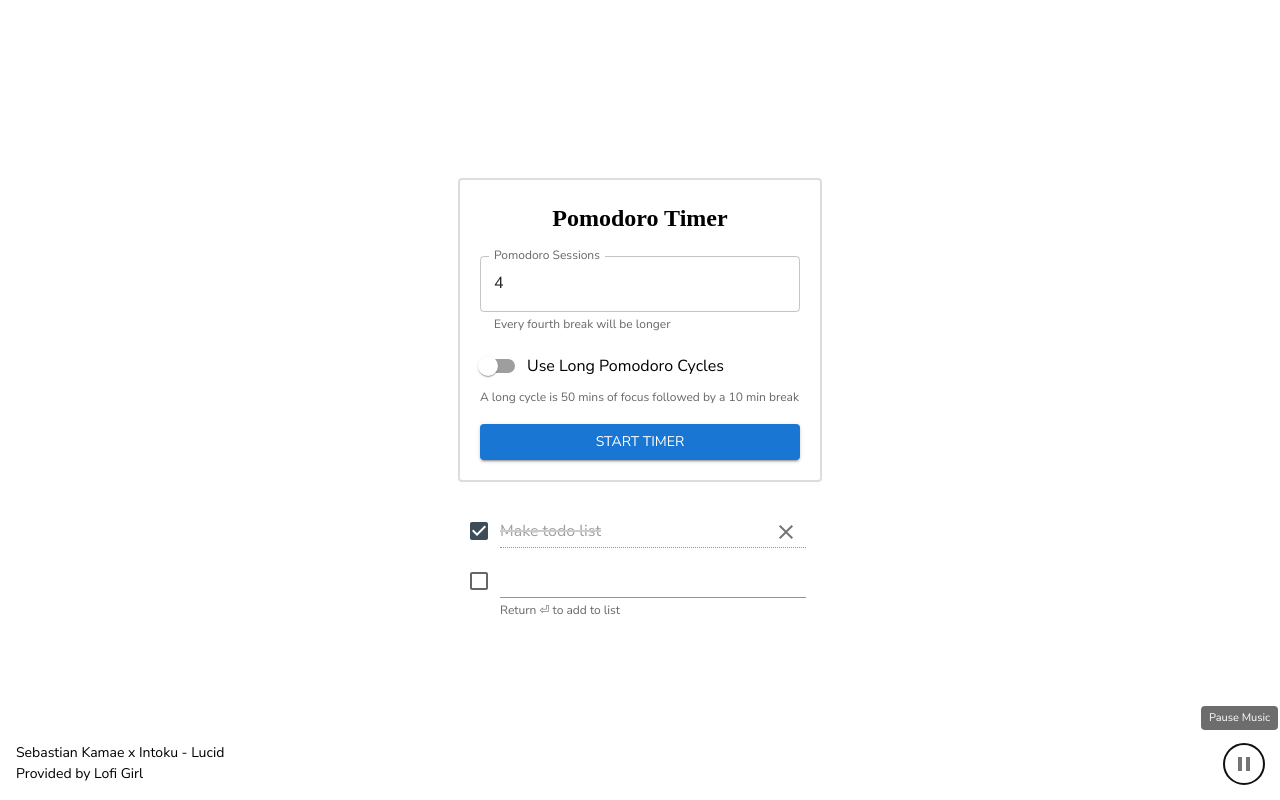
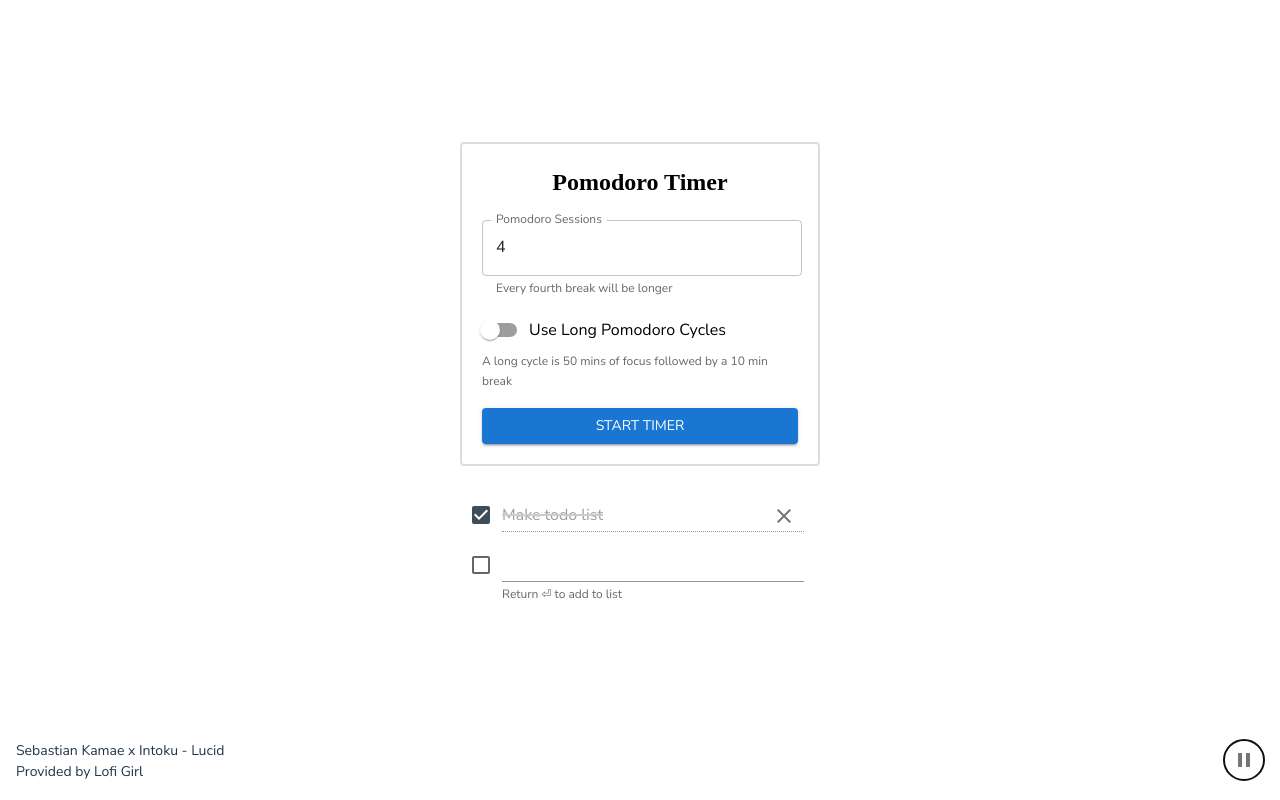
Before and after one commit to EvanRibey/pomodoro-timer, a React (Vite) app: page / in a window 1280 px wide. Both pictures are taken after a click on the button 1244 px from the left and 764 px from the top of the page. Built offline with nearby package versions, Linux system fonts and the light colour scheme; a web font is replaced by a local one.

Commit message:
add background so song information isn't covered

```diff
--- a/src/App.css
+++ /dev/null
@@ -1,23 +0,0 @@
-body {
-  background-color: white;
-  transition: background-color 0.2s;
-
-  &.break {
-    background-color: #18b6e7;
-  }
-
-  &.longBreak {
-    background-color: #18b6e7;
-  }
-
-  &.focus {
-    background-color: #2bd48e;
-  }
-}
-
-#root {
-  max-width: 1280px;
-  margin: 0 auto;
-  text-align: center;
-  font-family: 'Nunito Sans', sans-serif;
-}
--- /dev/null
+++ b/src/App.less
@@ -0,0 +1,51 @@
+body {
+  background-color: white;
+  transition: background-color 0.2s;
+
+  @media screen and (max-width: 912px) {
+    .sticky-buttons {
+      background-color: white;
+    }
+  }
+
+  &.break {
+    background-color: #18b6e7;
+
+    @media screen and (max-width: 912px) {
+      .sticky-buttons {
+        background-color: #18b6e7;
+      }
+    }
+  }
+
+  &.longBreak {
+    background-color: #18b6e7;
+
+    @media screen and (max-width: 912px) {
+      .sticky-buttons {
+        background-color: #18b6e7;
+      }
+    }
+  }
+
+  &.focus {
+    background-color: #2bd48e;
+
+    @media screen and (max-width: 912px) {
+      .sticky-buttons {
+        background-color: #2bd48e;
+      }
+    }
+  }
+}
+
+#root {
+  width: 100%;
+  text-align: center;
+  font-family: 'Nunito Sans', sans-serif;
+}
+
+.center-container {
+  margin: 0 auto;
+  max-width: 360px;
+}
--- a/src/App.tsx
+++ b/src/App.tsx
@@ -1,4 +1,4 @@
-import './App.css'
+import './App.less'
 import { ThemeProvider } from '@mui/material'
 import { theme } from './utils/customMUITheme'
 import PomodoroTimer from './components/PomodoroTimer'
@@ -8,8 +8,10 @@ import StickyButtons from './components/StickyButtons'
 export default function App() {
   return (
     <ThemeProvider theme={theme}>
-      <PomodoroTimer />
-      <TodoList />
+      <div className="center-container">
+        <PomodoroTimer />
+        <TodoList />
+      </div>
       <StickyButtons />
     </ThemeProvider>
   )
--- /dev/null
+++ b/src/components/PomodoroTimer.less
@@ -0,0 +1,3 @@
+.pomodoro-timer {
+  margin-top: 28px;
+}
--- a/src/components/PomodoroTimer.tsx
+++ b/src/components/PomodoroTimer.tsx
@@ -3,6 +3,7 @@ import generateQueueList from '../utils/generateQueueList';
 import { PomodoroTimerFormHandlerProps, QueueItem } from '../constants/types';
 import PomoForm from './PomoForm';
 import PomoTimer from './PomoTimer';
+import './PomodoroTimer.less';
 
 export default function PomodoroTimer() {
   const [queueList, setQueueList] = useState<QueueItem[]>([]);
@@ -31,7 +32,7 @@ export default function PomodoroTimer() {
   const isFormShowing = !queueList.length;
 
   return (
-    <div>
+    <div className="pomodoro-timer">
       {!!queueList.length && (
         <PomoTimer
           queue={queueList}
--- a/src/components/StickyButtons.less
+++ b/src/components/StickyButtons.less
@@ -1,15 +1,15 @@
 .sticky-buttons {
   position: fixed;
-  bottom: 16px;
-  right: 16px;
+  bottom: 0;
+  padding: 16px 16px 8px;
+  width: calc(100% - 32px);
+  display: flex;
+  justify-content: space-between;
+  box-sizing: content-box;
+  min-height: 52px;
 }
 
 .lofi-player-information {
-  position: fixed;
-  bottom: 16px;
-  left: 16px;
-  color: black;
-
   .paragraph {
     font-size: 14px;
     margin: 0;
--- a/src/components/StickyButtons.tsx
+++ b/src/components/StickyButtons.tsx
@@ -64,8 +64,17 @@ export default function StickyButtons() {
   }, [isPlaying]);
 
   return (
-    <>
-      <div className="sticky-buttons">
+    <div className="sticky-buttons">
+        <div className="lofi-player-information">
+
+      {currentTrack && isPlaying && (
+          <>
+          <p className="paragraph">{currentTrack.artist} - {currentTrack.name}</p>
+          <p className="paragraph">{LOFI_GIRL_CREDIT}</p>
+          </>
+      )}
+        </div>
+      <div className="buttons">
         <Tooltip title={renderLofiPlayerTooltipTitle()}>
           <IconButton
             aria-label={LOFI_BUTTON_ARIA_LABEL}
@@ -75,12 +84,6 @@ export default function StickyButtons() {
           </IconButton>
         </Tooltip>
       </div>
-      {currentTrack && isPlaying && (
-        <div className="lofi-player-information">
-          <p className="paragraph">{currentTrack.artist} - {currentTrack.name}</p>
-          <p className="paragraph">{LOFI_GIRL_CREDIT}</p>
-        </div>
-      )}
-    </>
+    </div>
   );
 }
--- a/src/components/TodoList.less
+++ b/src/components/TodoList.less
@@ -1,5 +1,6 @@
 .todo-list {
   margin-top: 28px;
+  margin-bottom: 80px;
 
   @media screen and (min-width: 768px) {
     min-width: 360px;
```
